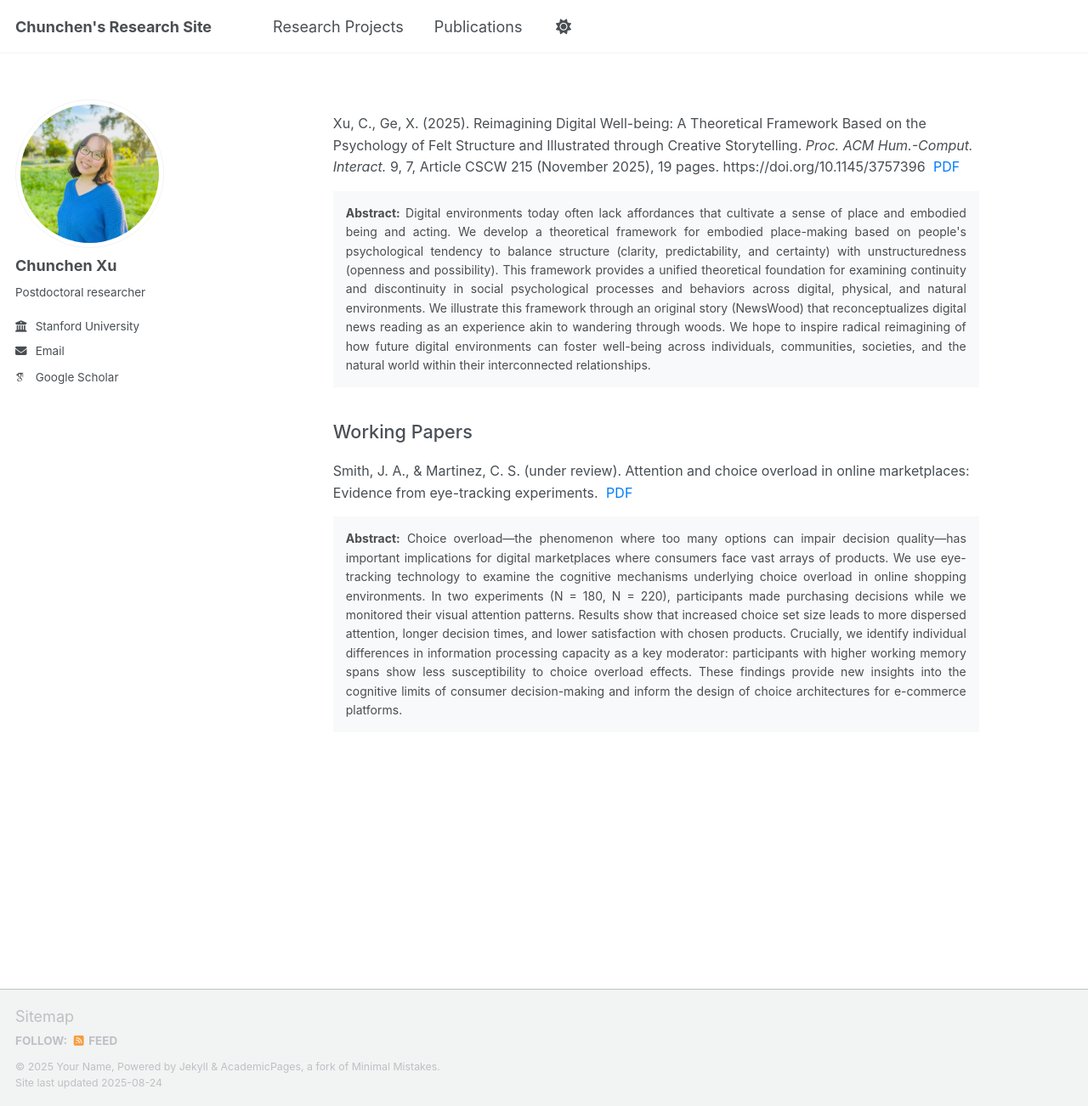
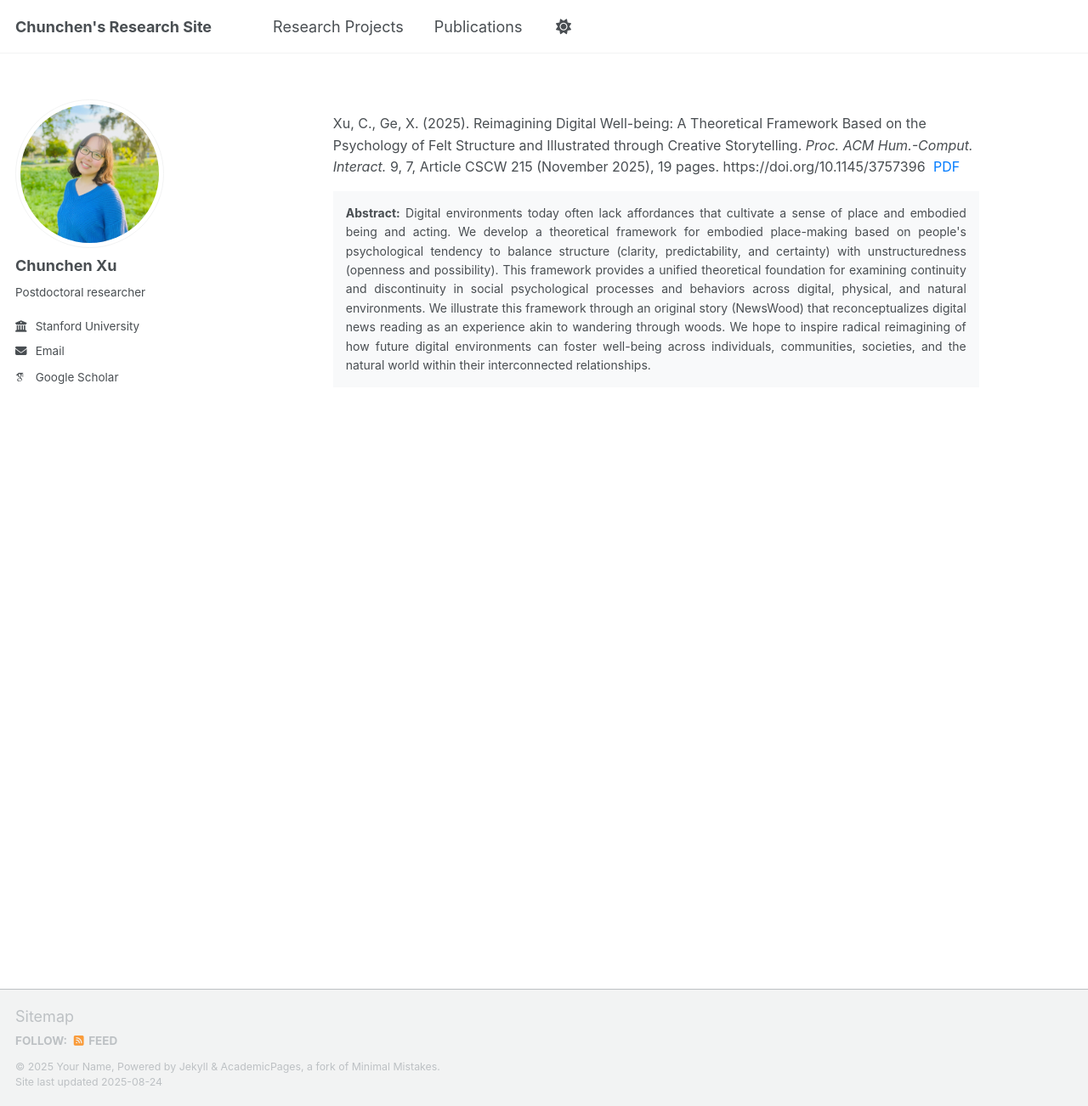
Before and after one commit to chunchenxu/chunchenxu.github.io, a Jekyll site: the page built from _pages/publications.html, in a window 1280 px wide and 1302 px high. Shown: the whole window at 85% size. Built offline with Jekyll 4.4.1, drawn with Linux system fonts in a browser that asks for light colours; some web fonts are replaced; a script that is not in the unit is left out.

Commit message:
Update publications.html

```diff
--- a/_pages/publications.html
+++ b/_pages/publications.html
@@ -14,19 +14,6 @@ author_profile: true
 
         <div class="abstract">
             <strong>Abstract:</strong> Digital environments today often lack affordances that cultivate a sense of place and embodied being and acting. We develop a theoretical framework for embodied place-making based on people's psychological tendency to balance structure (clarity, predictability, and certainty) with unstructuredness (openness and possibility). This framework provides a unified theoretical foundation for examining continuity and discontinuity in social psychological processes and behaviors across digital, physical, and natural environments. We illustrate this framework through an original story (NewsWood) that reconceptualizes digital news reading as an experience akin to wandering through woods. We hope to inspire radical reimagining of how future digital environments can foster well-being across individuals, communities, societies, and the natural world within their interconnected relationships.
-        </div>
-    </div>
-
-    <h2>Working Papers</h2>
-
-    <div class="publication-entry">
-        <div class="citation">
-            Smith, J. A., &amp; Martinez, C. S. (under review). Attention and choice overload in online marketplaces: Evidence from eye-tracking experiments.
-            <a href="files/working_paper1.pdf" target="_blank">PDF</a>
-        </div>
-
-        <div class="abstract">
-            <strong>Abstract:</strong> Choice overload—the phenomenon where too many options can impair decision quality—has important implications for digital marketplaces where consumers face vast arrays of products. We use eye-tracking technology to examine the cognitive mechanisms underlying choice overload in online shopping environments. In two experiments (N = 180, N = 220), participants made purchasing decisions while we monitored their visual attention patterns. Results show that increased choice set size leads to more dispersed attention, longer decision times, and lower satisfaction with chosen products. Crucially, we identify individual differences in information processing capacity as a key moderator: participants with higher working memory spans show less susceptibility to choice overload effects. These findings provide new insights into the cognitive limits of consumer decision-making and inform the design of choice architectures for e-commerce platforms.
         </div>
     </div>
 
```
